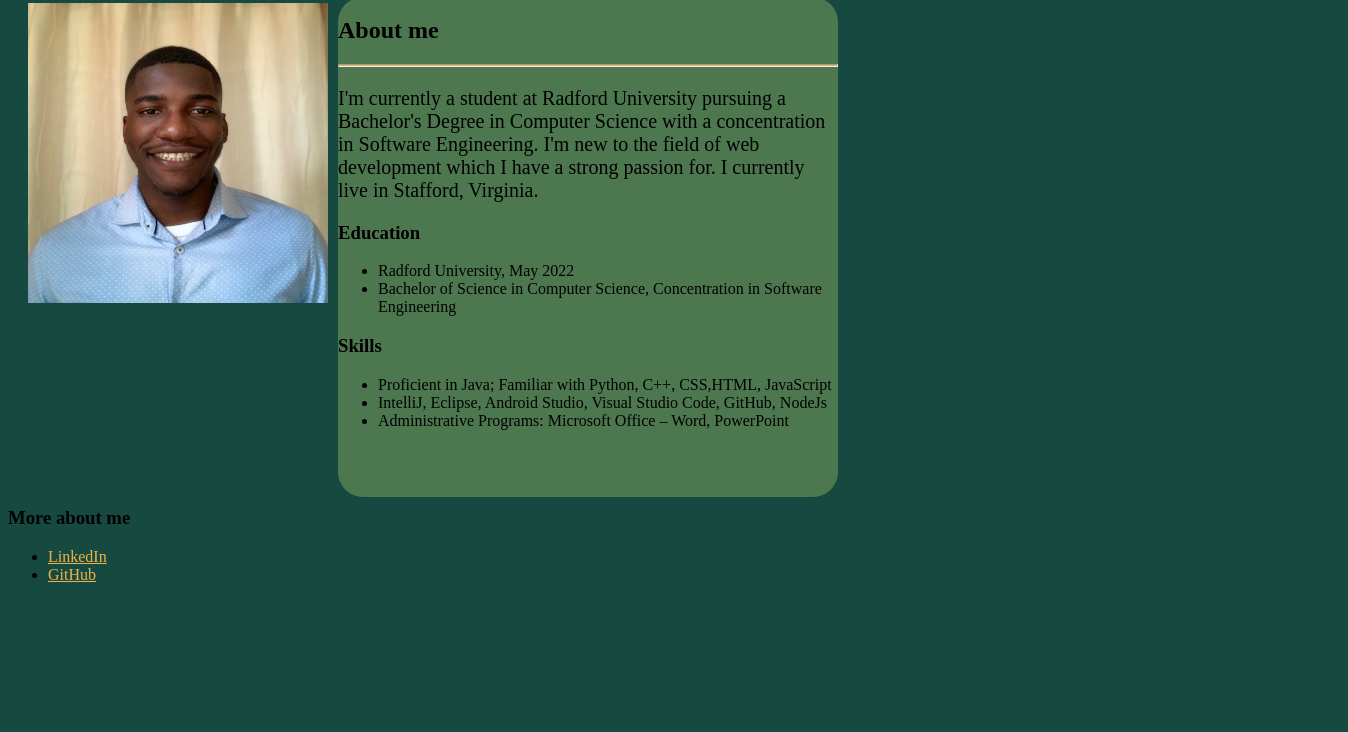
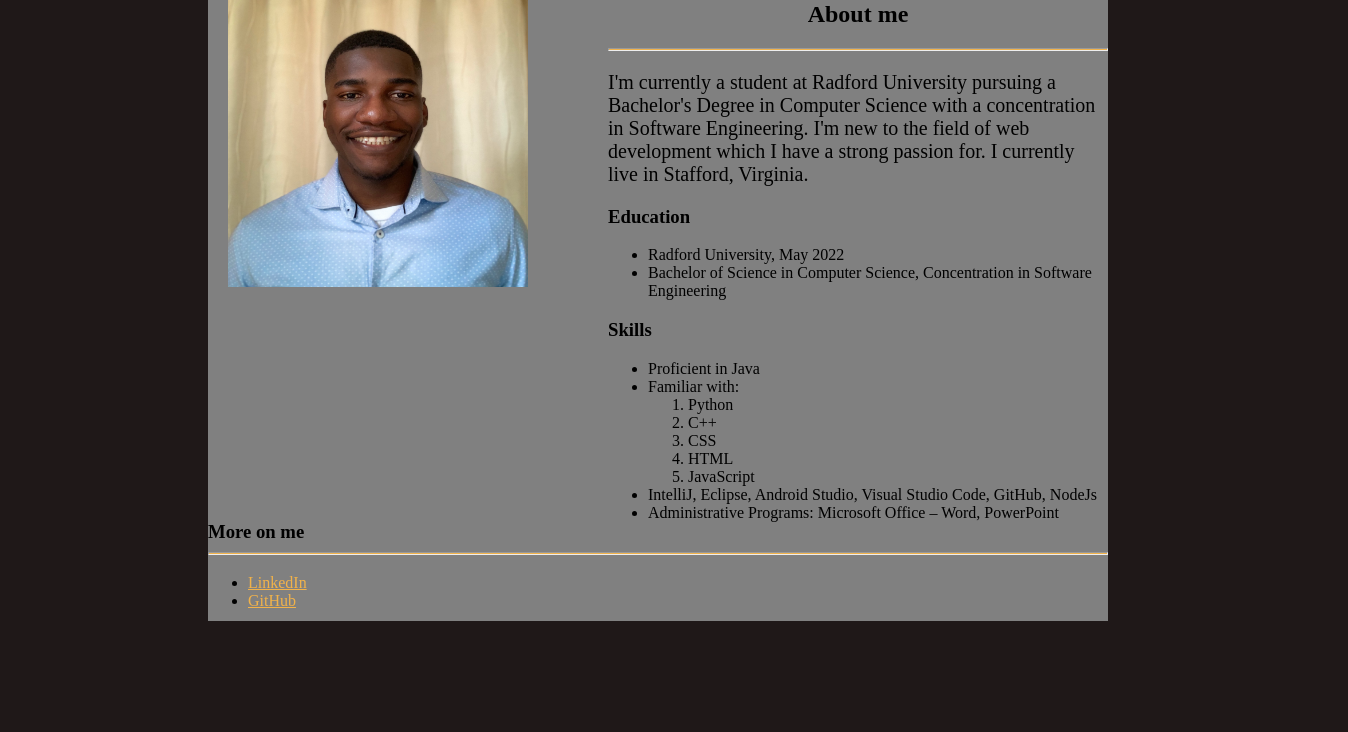
Before and after one commit to eamankwah24/Portfolio, a plain HTML site: page index.html in a window 1280 px wide. Shown: the part 68-800 px from the top of the page, 1348 px wide, since content can reach past the window. Drawn offline with Linux system fonts and the light colour scheme.

Commit message:
multiple changes to index and styl files

```diff
--- a/index.html
+++ b/index.html
@@ -5,7 +5,7 @@
     <meta http-equiv="X-UA-Compatible" content="IE=edge">
     <meta name="viewport" content="width=device-width, initial-scale=1.0">
     <link rel="stylesheet" type="text/css" href="style.css" >
-    <title>Document</title>
+    <title>Edmund's Portfolio</title>
 </head>
 <body>
     <div class="entirety">
@@ -13,7 +13,7 @@
          <header>
              <h1>Edmund Amankwah Jr.</h1>
             <nav>
-              <p>Contact:edmund_amankwah@yahoo.com</p>
+              <p>Contact:<a href="edmund_amankwah@yahoo.com">edmund_amankwah@yahoo.com</a></p>
             </nav>
         </header>
         <hr>
@@ -29,7 +29,7 @@
             </article>
 
             <article class="about">
-                <h2>About me</h2>
+                <h2 class="about-title">About me</h2>
                 <hr>
                 <div>
                 <section class="More-about-me">
@@ -51,7 +51,15 @@
                 <section class="Skills">
                     <h3>Skills</h3>
                         <ul>
-                            <li>Proficient in Java; Familiar with  Python, C++, CSS,HTML, JavaScript</li>
+                            <li>Proficient in Java </li>
+                            <li>Familiar with:  <ol>
+                                <li>Python</li>
+                                <li>C++</li>
+                                <li>CSS</li>
+                                <li>HTML</li>
+                                <li>JavaScript</li>
+                            </ol>
+                        </li>
                             <li>IntelliJ, Eclipse, Android Studio, Visual Studio Code, GitHub, NodeJs</li>
                             <li>Administrative Programs: Microsoft Office – Word, PowerPoint </li>
                         </ul>
@@ -64,7 +72,9 @@
         <!--Contain all other personal links-->
         <footer>
             <section class="Personal-Links"></section>
-                <h3>More about me</h3>
+                <h3 class="more-on-me">More on me
+                    <hr>
+                </h3>
                 <ul>
                     <li><a href="https://www.linkedin.com/in/edmund-amankwah-80aa74209/" target="_blank"> LinkedIn</a></li>
                     <li><a href="https://github.com/eamankwah24/Portfolio" target="_blank">GitHub</a></li>
--- a/style.css
+++ b/style.css
@@ -1,7 +1,12 @@
 body {
-  background-color: #164a41;
-  width: 800px;
+  background-color: rgb(31, 24, 24);
+}
+.entirety {
+  background-color: gray;
+  width: 900px;
   height: 600px;
+  margin-left: 200px;
+  margin-top: -21px;
 }
 hr {
   height: 1px;
@@ -17,36 +22,47 @@ nav {
   margin-top: -60px;
   margin-right: 50px;
 }
-
+/**styling of container carrying the image**/
 .image {
-  background-color: #164a41;
+  background-color: gray;
   margin-left: 20px;
 }
+.about-title {
+  text-align: center;
+}
+
+/**styling about container**/
 .about {
-  border-radius: 25px;
   float: right;
   width: 500px;
-  height: 500px;
-  margin-right: -30px;
+  height: 550px;
   margin-top: -310px;
-  background-color: #4d774e;
+  background-color: gray;
 }
+/**styling more-about container**/
 .more-about {
   font-family: "Times New Roman", Times, serif;
   font-size: 20px;
 }
+.more-one-me {
+  padding-top: 50px;
+  padding-left: 10px;
+}
+
+/**styling of the footer**/
 footer {
-  background-color: #164a41;
+  background-color: gray;
   height: 100px;
-  width: 1200px;
-  margin-top: 200px;
-  width: 1340px;
+  margin-top: 230px;
+  width: 900px;
 }
+/**styling of paragraphs**/
 
 p {
   font-size: large;
   font-family: Arial, Helvetica, sans-serif;
 }
+/**The following handles styling of the Links(a tags)**/
 a:link {
   color: #f1b24a;
 }
```
